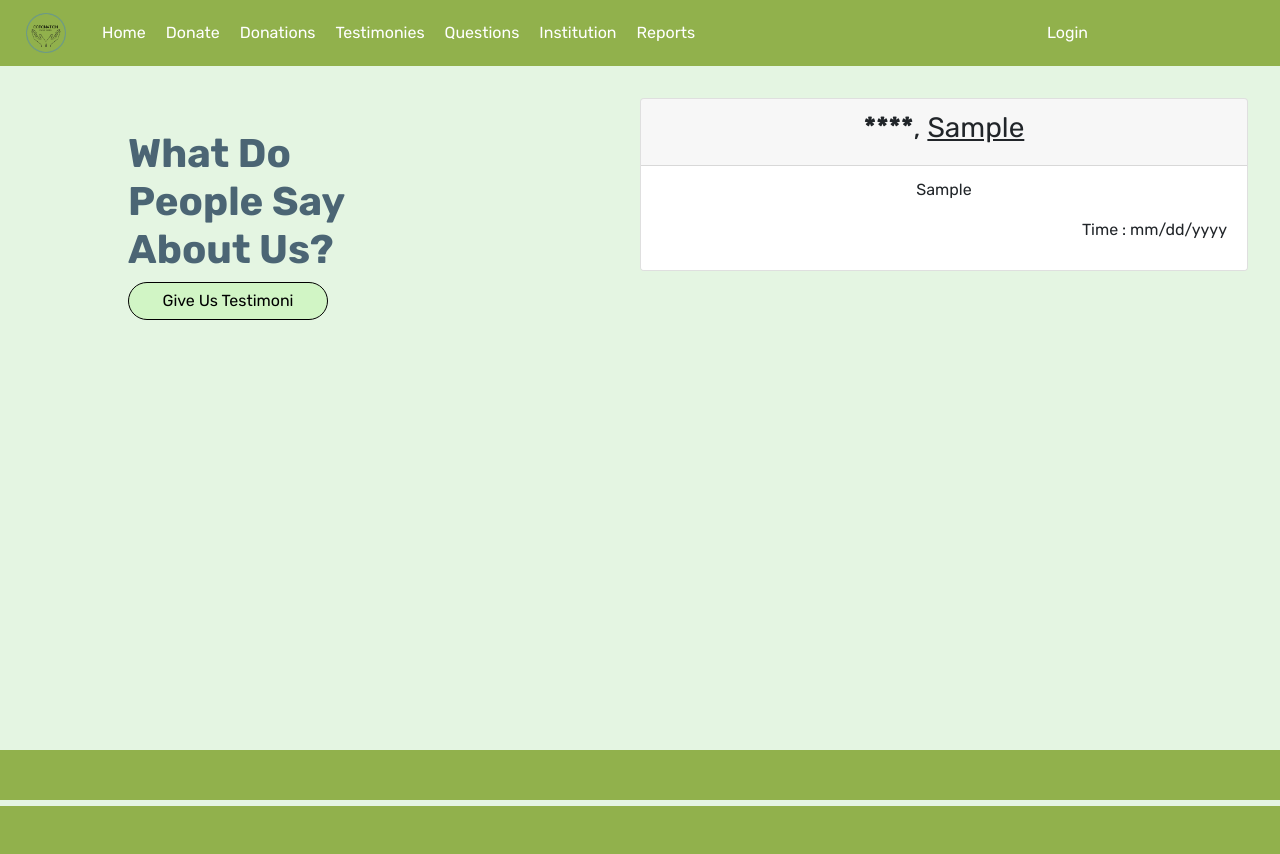
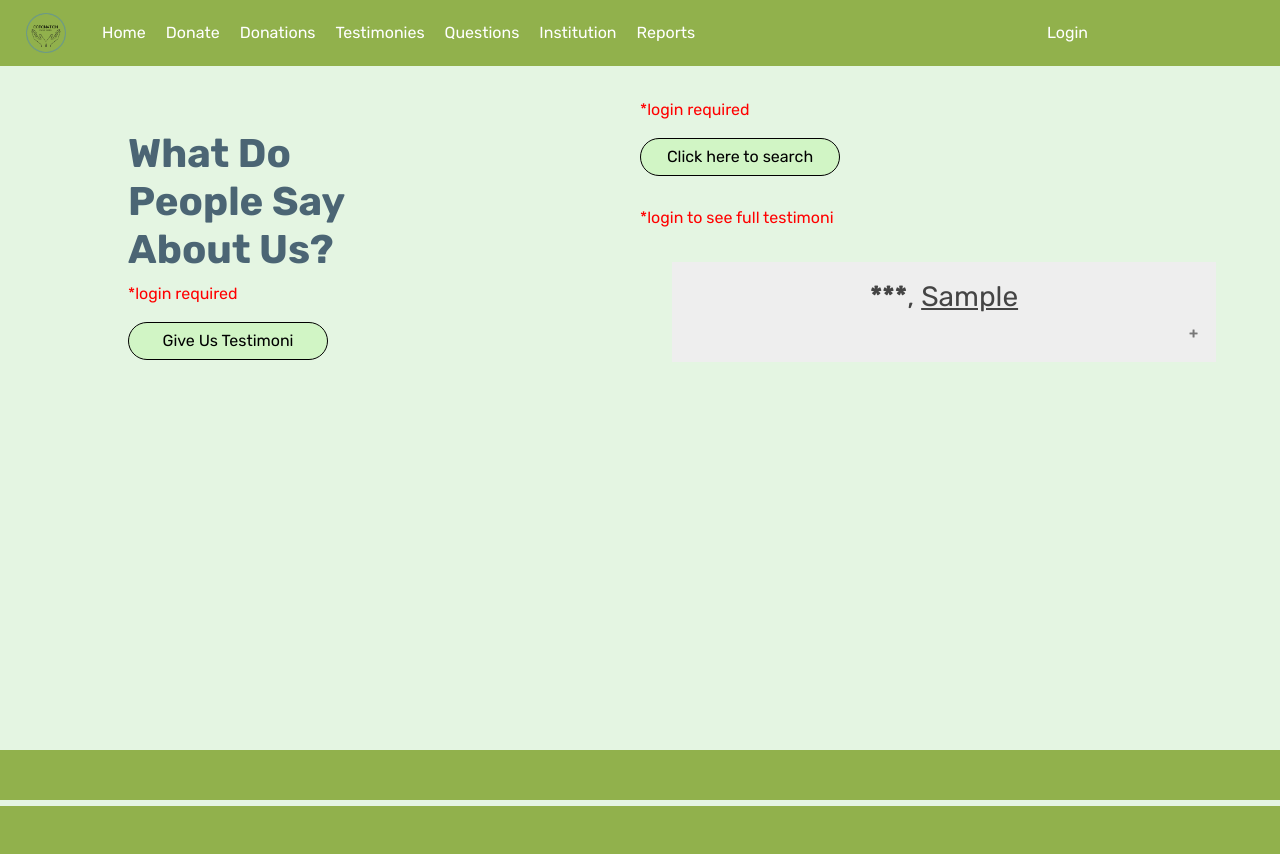
Before and after one commit to SinusCosinusTangen/donasi-covid-19-2, a Django app: page /testi/ in a window 1280 px wide. Run offline with Django 3.2, Linux system fonts and the light colour scheme; tables that the repository leaves empty hold one stand-in row (values such as "Sample post"); parts of the project's set-up code (start-up, migrations or seed data) failed here and were passed over; some libraries are stand-ins or nearby versions.

Commit message:
[RED] add new test for new feature search, create accordion

```diff
--- a/templates/base.html
+++ b/templates/base.html
@@ -41,7 +41,7 @@
                     <a href="{% url 'pertanyaan:pertanyaan'%}">Questions</a>
                 </li>
                 <li>
-                  <a href="{% url 'donasi:seeInstitution'%}">Institution</a>
+                    <a href="{% url 'donasi:seeInstitution'%}">Institution</a>
                 </li>
                 <li>
                     <a href="{% url 'report:report'%}">Reports</a>
@@ -70,7 +70,7 @@
     <footer></footer>
     <!-- Optional JavaScript -->
     <!-- jQuery first, then Popper.js, then Bootstrap JS -->
-    <script src="https://code.jquery.com/jquery-3.3.1.slim.min.js" integrity="sha384-q8i/X+965DzO0rT7abK41JStQIAqVgRVzpbzo5smXKp4YfRvH+8abtTE1Pi6jizo" crossorigin="anonymous"></script>
+    <script src="https://ajax.googleapis.com/ajax/libs/jquery/3.5.1/jquery.min.js"></script>
     <script src="https://cdnjs.cloudflare.com/ajax/libs/popper.js/1.14.3/umd/popper.min.js" integrity="sha384-ZMP7rVo3mIykV+2+9J3UJ46jBk0WLaUAdn689aCwoqbBJiSnjAK/l8WvCWPIPm49" crossorigin="anonymous"></script>
     <script src="https://stackpath.bootstrapcdn.com/bootstrap/4.1.3/js/bootstrap.min.js" integrity="sha384-ChfqqxuZUCnJSK3+MXmPNIyE6ZbWh2IMqE241rYiqJxyMiZ6OW/JmZQ5stwEULTy" crossorigin="anonymous"></script>
 
--- /dev/null
+++ b/testi/static/main.js
@@ -0,0 +1,16 @@
+$(function() {
+    var acr = $('.accordion');
+    var i;
+    for (i = 0; i < acr.length; i++) {
+        $('.accordion').eq(i).click(function() {
+            this.classList.toggle("active");
+            var panel = this.nextElementSibling;
+            if (panel.style.maxHeight) {
+                panel.style.maxHeight = null;
+            } else {
+                panel.style.maxHeight = panel.scrollHeight + "px";
+            }
+        });
+    }
+
+});
--- a/testi/templates/tampilanTesti.html
+++ b/testi/templates/tampilanTesti.html
@@ -1,4 +1,4 @@
- {% extends 'base.html' %} {% block content%}
+ {% extends 'base.html' %} {% block content%}{% load static %}
 <!DOCTYPE html>
 <html>
 
@@ -76,64 +76,205 @@
         a {
             text-decoration: none;
         }
+
+        .sapaan {
+            text-align: center;
+            padding-top: 2rem;
+            padding-bottom: 1rem;
+        }
+
+        .isi-page {
+            margin: 2rem;
+            margin-bottom: 0;
+        }
+
+        .row {
+            margin: 0;
+        }
+
+        .text-muted {
+            margin-left: 2rem;
+        }
+
+        .accordion {
+            background-color: #eee;
+            color: #444;
+            cursor: pointer;
+            padding: 18px;
+            width: 100%;
+            border: none;
+            text-align: left;
+            outline: none;
+            font-size: 15px;
+            transition: 0.4s;
+        }
+
+        .active,
+        .accordion:hover {
+            background-color: #ccc;
+        }
+
+        .accordion:after {
+            content: '\002B';
+            color: #777;
+            font-weight: bold;
+            float: right;
+            margin-left: 5px;
+        }
+
+        .active:after {
+            content: "\2212";
+        }
+
+        .panel {
+            padding: 0 18px;
+            background-color: white;
+            max-height: 0;
+            overflow: hidden;
+            transition: max-height 0.2s ease-out;
+        }
+
+        body {
+            background-color: white;
+            color: black;
+        }
+
+        #acr1 {
+            order: 1;
+        }
+
+        #acr2 {
+            order: 2;
+        }
+
+        #acr3 {
+            order: 3;
+        }
+
+        #acr4 {
+            order: 4;
+        }
     </style>
+    <script src="https://ajax.googleapis.com/ajax/libs/jquery/3.5.1/jquery.min.js"></script>
+    <script src="https://code.jquery.com/jquery-3.5.1.js" integrity="sha256-QWo7LDvxbWT2tbbQ97B53yJnYU3WhH/C8ycbRAkjPDc=" crossorigin="anonymous"></script>
+    <script>
+        $(function() {
+
+            console.log($(window))
+            $(".search-box").keyup(function() {
+                var element = $(".search-box").val()
+
+                $.ajax({
+                    url: '/testi/all?q=' + element,
+                    success: function(e) {
+                        $(".content").empty();
+
+                        if (e.length != 0) {
+                            for (i = 0; i < e.length; i++) {
+                                $(".content").append(`
+                        <div class="row align-items-center">
+                            <p>` + e[i].nama + `</p><br>
+
+                        </div>
+                        <hr style="margin-left: 5%; margin-right: 5%; margin-top: 0;">
+                        `)
+                            }
+                        } else {
+                            $(".content").append(`
+                    <div class="row align-items-center justify-content-center" style="margin: 5%;">
+                        <h1>There are no testimoni</h1>
+                    </div>
+                    `)
+                        }
+                    }
+                })
+            })
+        });
+    </script>
+    <script src="{% static 'main.js' %}"></script>
+    <meta charset="UTF-8">
+    <meta name="viewport" content="width=device-width, initial-scale=1.0">
+
 </head>
 
-<body>
+<body style="background-color: #e4f5e2;">
     <div class="Container">
         <div class="Content">
             <div class="Wrapper">
                 <div class="LeftContent" style="padding-left: 10%;padding-top: 5%;">
                     <b><h1 style="color: #4B6574; font-weight: bold; ">
                         What Do<br>People Say<br>About Us?
-                    </h1></b>
-                    <a style="margin-bottom: 30px;" href="{% url 'testi:testi' %}" class="btn btn-light">Give Us Testimoni</a>
+                    </h1></b> {% if user.is_authenticated %}
+                    <a style="margin-bottom: 30px;" href="{% url 'testi:testi' %}" class="btn btn-light">Give Us Testimoni</a> {%else%}
+                    <p style="color: red;">*login required</p>
+                    <a style="margin-bottom: 30px;" href="{% url 'userauth:login' %}" class="btn btn-light">Give Us Testimoni</a> {%endif%}
                 </div>
                 <div class="RightContent" style="padding-top: 2.5%;padding-right: 2.5%; ">
+                    {% if user.is_authenticated %}
+                    <a style="margin-bottom: 30px;" href="{% url 'testi:searchh' %}" class="btn btn-light">Click here to search </a> {%else%}
+                    <p style="color: red;">*login required</p>
+                    <a style="margin-bottom: 30px;" href="{% url 'userauth:login' %}" class="btn btn-light">Click here to search </a> {%endif%} {% if user.is_authenticated %}
+                    <p>(Click to detail)</p>
+                    <div class=content>
                         {% for itu in semua_testi %}
-                    <div class="card" style="width: 100%; margin-bottom: 10px;">
-                        <div class="card-header" style="width: 100%;">
-                            <div style="width: 100%;">
-                                {% if user.is_authenticated %}
+                        <div class="isi-page">
+                            <div class="element">
+                                <button class="accordion" id="acr1">
+                            <h3>
+                                <center><b>{{itu.nama}}</b>, <u>{{itu.institusi}}</u></center>
+                            </h3></button>
+                                <div class="panel" id="tab1">
+                                    <dl class="row card-body">
+                                        <center>
+                                            <p>{{itu.testimoni}}</p>
+                                        </center><br><br><br>
+                                        <p style="text-align: right;">{{itu.tanggal_testi}}</p>
+
                                         <a href="{% url 'testi:delete' itu.id %}" data-toggle="tooltip" data-placement="top" title="" data-original-title="Hapus">
                                             <svg width="1em" height="1em" viewBox="0 0 16 16" class="bi bi-trash-fill" fill="red" xmlns="http://www.w3.org/2000/svg">
                                                 <path fill-rule="evenodd" d="M2.5 1a1 1 0 0 0-1 1v1a1 1 0 0 0 1 1H3v9a2 2 0 0 0 2 2h6a2 2 0 0 0 2-2V4h.5a1 1 0 0 0 1-1V2a1 1 0 0 0-1-1H10a1 1 0 0 0-1-1H7a1 1 0 0 0-1 1H2.5zm3 4a.5.5 0 0 1 .5.5v7a.5.5 0 0 1-1 0v-7a.5.5 0 0 1 .5-.5zM8 5a.5.5 0 0 1 .5.5v7a.5.5 0 0 1-1 0v-7A.5.5 0 0 1 8 5zm3 .5a.5.5 0 0 0-1 0v7a.5.5 0 0 0 1 0v-7z"></path>
                                             </svg>
                                         </a>
-                                <h3>
-                                    <center><b>{{itu.nama}}</b>, <u>{{itu.institusi}}</u></center>
-                                </h3>
+                                    </dl>
                                 </div>
                             </div>
-                        <ul class="list-group list-group-flush">
-                            <li class="list-group-item">
+                        </div>
+                        {% endfor %}
+                    </div>
+                    {%else%}
+                    <p style="color: red;">*login to see full testimoni</p>
+                    <div class=content>
+                        {% for itu in semua_testi %}
+                        <div class="isi-page">
+                            <div class="element">
+                                <button class="accordion" id="acr1">
+                            <h3>
+                                <center><b>***</b>, <u>{{itu.institusi}}</u></center>
+                            </h3></button>
+                                <div class="panel" id="tab1">
+                                    <dl class="row card-body">
                                         <center>
-                                    <p>{{itu.testimoni}}</p>
-                                </center>
-                                <p style="text-align: right;">{{itu.tanggal_testi}}</p>
-                            </li>
-                            {%else%}
-                            <h3>
-                                <center><b>****</b>, <u>{{itu.institusi}}</u></center>
-                            </h3>
+                                            <p style="text-align: center; ">{{itu.testimoni}}</p>
+                                        </center><br><br><br>
+                                        <p style="text-align: right;"><br><br><br>time:????</p>
+                                    </dl>
                                 </div>
                             </div>
-                <ul class="list-group list-group-flush">
-                    <li class="list-group-item">
-                        <center>
-                            <p>{{itu.testimoni}}</p>
-                        </center>
-                        <p style="text-align: right;">Time : mm/dd/yyyy</p>
-                    </li>
-                    {%endif%}
-                </ul>
                         </div>
                         {% endfor %}
+                    </div>
+                    {%endif%}
                 </div>
             </div>
         </div>
     </div>
+
+
     <div class="Footer"><br><br></div>
+
+    <script src="https://cdn.jsdelivr.net/npm/popper.js@1.16.0/dist/umd/popper.min.js" integrity="sha384-Q6E9RHvbIyZFJoft+2mJbHaEWldlvI9IOYy5n3zV9zzTtmI3UksdQRVvoxMfooAo" crossorigin="anonymous"></script>
+
+
 </body>
 
 </html>
--- a/testi/urls.py
+++ b/testi/urls.py
@@ -6,4 +6,5 @@ urlpatterns = [
     path('', views.tampilan, name='tampilan'),
     path('atur/', views.testi, name='testi'),
     path('delete/<int:delete_id>', views.delete, name='delete'),
+
 ]
--- a/testi/views.py
+++ b/testi/views.py
@@ -1,6 +1,12 @@
 from django.shortcuts import render, redirect
 from .forms import Testimoni_Form
 from .models import Testi
+from django.contrib.auth.models import User
+
+from django.http import HttpResponse, JsonResponse
+from django.views.decorators.csrf import csrf_exempt
+from rest_framework.parsers import JSONParser
+from .serializers import TestiSerializer
 
 def tampilan(request):
     testi = Testi.objects.all()
```
Also changed, not shown: testi/static/style.css (+78 -0 lines), testi/tests.py (+39 -7 lines), testi/serializers.py (added), testi/templates/testimonee.html (added). Lines whose indentation alone changed are shown as unchanged.
